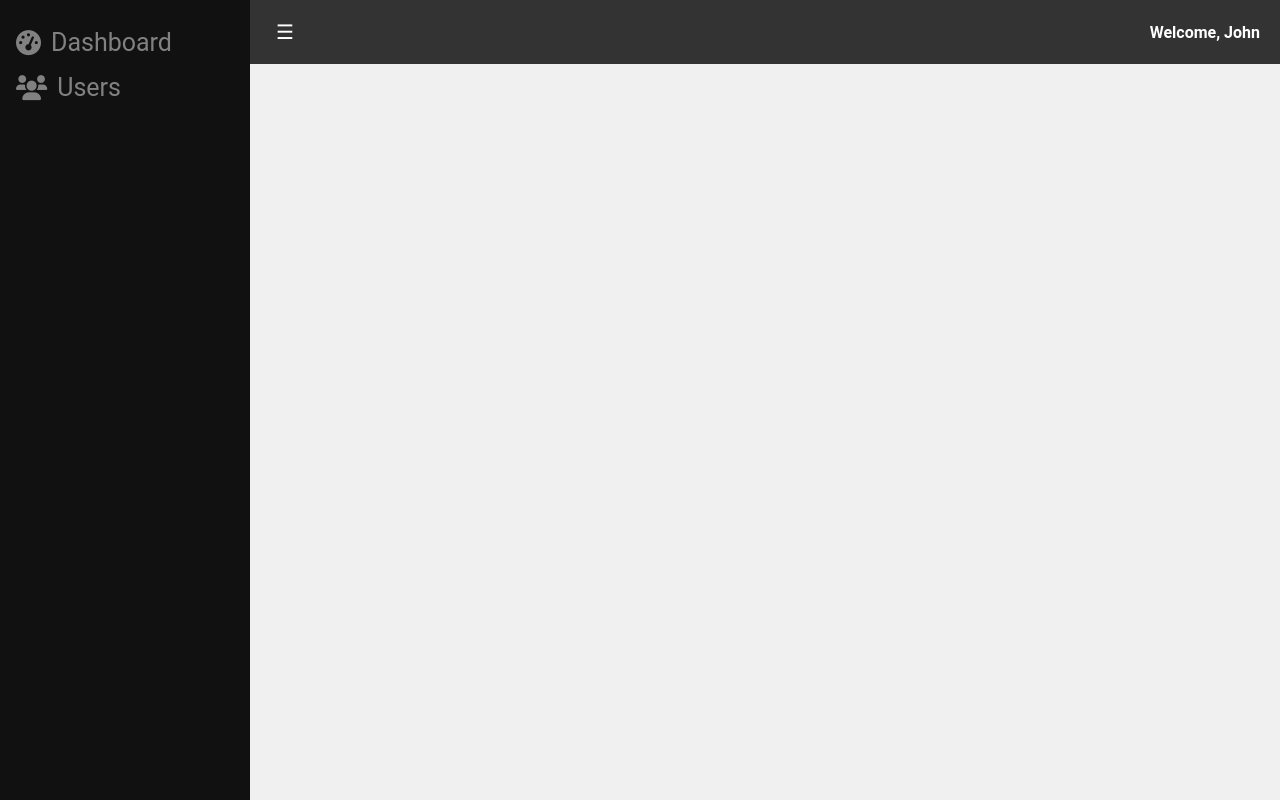
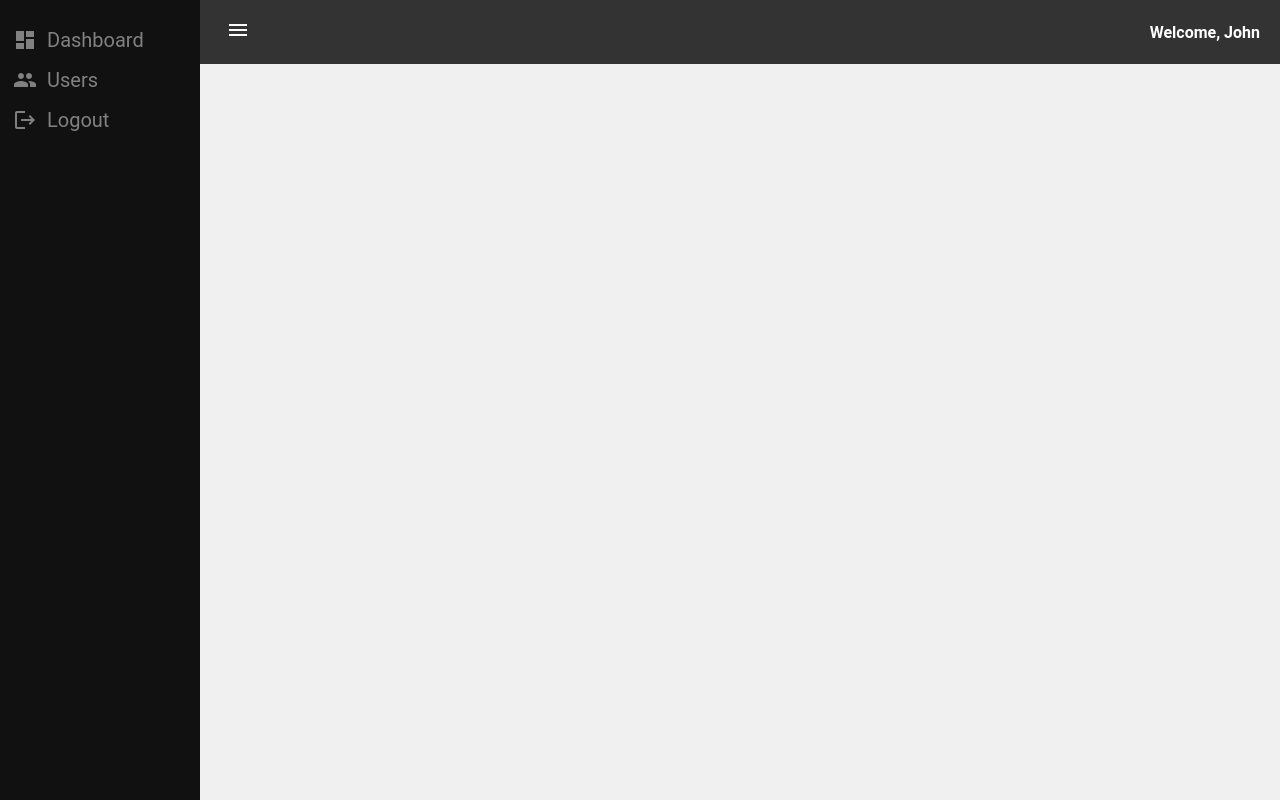
Before and after one commit to douglassantanna/responsive-playground, an Angular app: page / in a window 1280 px wide. Built offline with nearby package versions, Linux system fonts and the light colour scheme.

Commit message:
centralize a tag within sidenav when mobile mode

```diff
--- a/src/app/layout/header/header.component.html
+++ b/src/app/layout/header/header.component.html
@@ -1,5 +1,7 @@
 <header>
-  <button class="toggle-btn" (click)="toggleSidenavEvent.emit()">☰</button>
+  <button class="toggle-btn" (click)="toggleSidenavEvent.emit()">
+    <span class="material-icons">menu</span>
+  </button>
   <div class="welcome-message">Welcome, {{ userName }}</div>
 </header>
 
--- a/src/app/layout/sidenav/sidenav.component.html
+++ b/src/app/layout/sidenav/sidenav.component.html
@@ -1,6 +1,11 @@
 <div class="sidenav" [class.collapsed]="isCollapsed()">
-  <a routerLink="/dashboard"><i class="fas fa-tachometer-alt"></i> <span class="label">Dashboard</span></a>
-  <a routerLink="/users"><i class="fas fa-users"></i> <span class="label">Users</span></a>
+  <a routerLink="/dashboard"><i class="material-icons">dashboard</i> <span class="label">Dashboard</span></a>
+  <a routerLink="/users"><i class="material-icons">group</i> <span class="label">Users</span></a>
+  <!-- <div class="logout-container"> -->
+  <a class="logout-btn" (click)="logout()">
+    <i class="material-icons">logout</i> <span class="label">Logout</span>
+  </a>
+  <!-- </div> -->
 </div>
 
 <div class="main">
@@ -11,39 +16,40 @@
   /* The sidenav */
   .sidenav {
     height: 100%;
-    width: 250px;
+    width: 200px;
     position: fixed;
-    z-index: 1;
-    top: 0;
-    left: 0;
     background-color: #111;
     overflow-x: hidden;
     padding-top: 20px;
     transition: width 0.3s;
+    display: flex;
+    flex-direction: column;
+    align-items: start;
   }
 
   .sidenav.collapsed {
-    width: 60px;
+    width: 50px;
   }
 
   /* Sidenav links */
   .sidenav a {
-    padding: 8px 8px 8px 16px;
+    padding: 8px 8px 8px 13px;
     text-decoration: none;
-    font-size: 25px;
+    font-size: 20px;
     color: #818181;
     display: flex;
     align-items: center;
-    transition: padding 0.3s;
+    transition: padding 0.3s, font-size 0.3s;
   }
 
   .sidenav.collapsed a {
-    padding: 8px 8px 8px 8px;
-    font-size: 18px;
+    padding: 8px 8px 8px 13px;
+    font-size: 15px;
   }
 
   .sidenav a i {
     margin-right: 10px;
+    transition: margin-right 0.3s;
   }
 
   .sidenav.collapsed a i {
@@ -63,12 +69,12 @@
 
   /* Main content */
   .main {
-    margin-left: 250px;
+    margin-left: 200px;
     transition: margin-left 0.3s;
   }
 
   .sidenav.collapsed~.main {
-    margin-left: 60px;
+    margin-left: 50px;
   }
 
   /* Responsive adjustments */
@@ -78,7 +84,7 @@
     }
 
     .sidenav a {
-      font-size: 18px;
+      font-size: 15px;
       align-items: center;
     }
 
--- a/src/app/layout/sidenav/sidenav.component.ts
+++ b/src/app/layout/sidenav/sidenav.component.ts
@@ -13,5 +13,9 @@ export class SidenavComponent {
 
   toggleSidenav = computed(() => {
     return !this.isCollapsed();
-  })
+  });
+
+  logout() {
+    console.log('User logged out');
+  }
 }
--- a/src/index.html
+++ b/src/index.html
@@ -8,6 +8,7 @@
   <meta name="viewport" content="width=device-width, initial-scale=1">
   <link rel="icon" type="image/x-icon" href="favicon.ico">
   <link rel="stylesheet" href="https://cdnjs.cloudflare.com/ajax/libs/font-awesome/6.0.0-beta3/css/all.min.css">
+  <link href="https://fonts.googleapis.com/icon?family=Material+Icons" rel="stylesheet">
 </head>
 
 <body>
```
